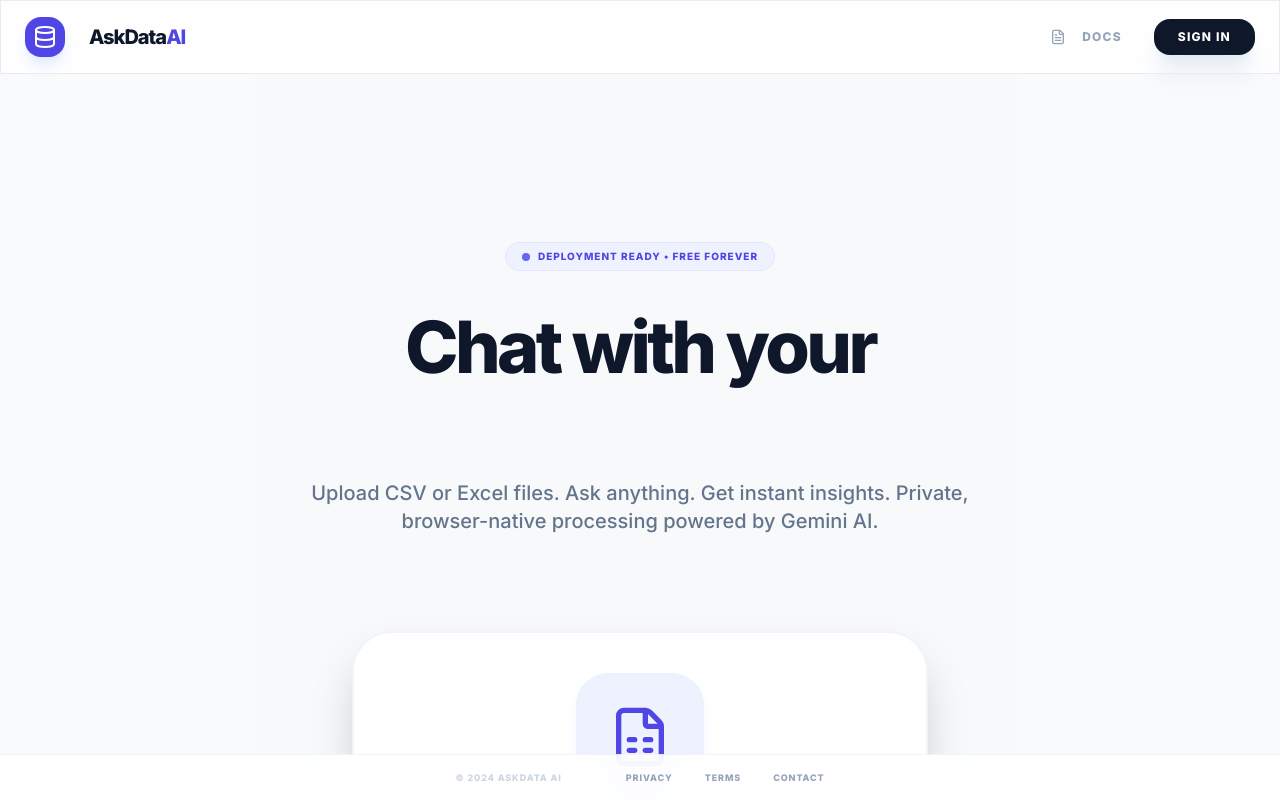
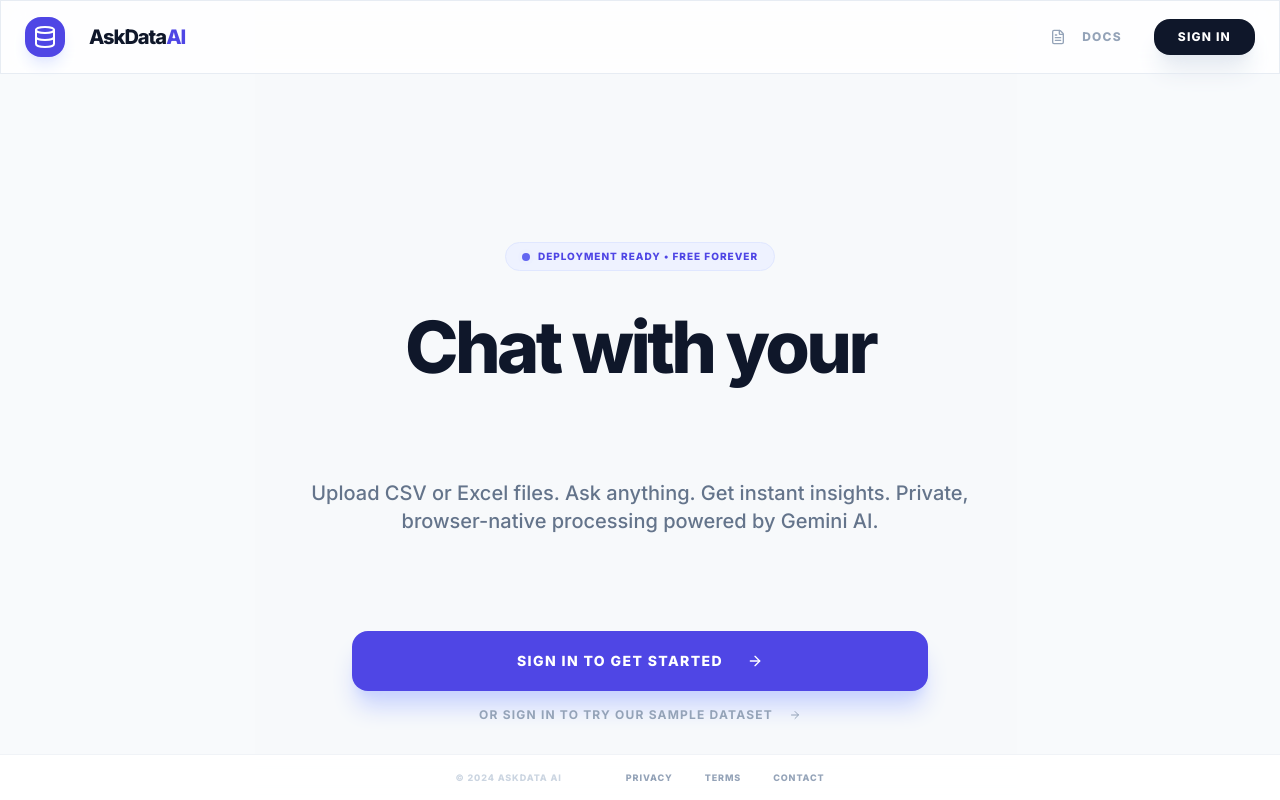
Before and after one commit to santhoshcse1509-dev/_AskDataAi_, a React (Vite) app: page / in a window 1280 px wide. Shown: the top 800 px of the page. Built offline with nearby package versions, Linux system fonts and the light colour scheme; the HTML template or start-up script is replaced by a standard one.

Commit message:
Require users to sign in before taking action on website

```diff
--- a/src/App.tsx
+++ b/src/App.tsx
@@ -38,7 +38,14 @@ const App: React.FC = () => {
   const exportMenuRef = useRef<HTMLDivElement>(null);
 
   useEffect(() => {
-    const syncAuth = () => setUser(AuthService.getCurrentUser());
+    const syncAuth = () => {
+      const currentUser = AuthService.getCurrentUser();
+      setUser(currentUser);
+      if (!currentUser) {
+        setTableData(null);
+        setQueryResult(null);
+      }
+    };
     window.addEventListener('auth-change', syncAuth);
     return () => window.removeEventListener('auth-change', syncAuth);
   }, []);
@@ -160,16 +167,26 @@ const App: React.FC = () => {
               </div>
 
               <div className="w-full max-w-xl space-y-4">
-                <FileUploader
-                  onUploadSuccess={handleUploadSuccess}
-                  isLoading={isUploading}
-                  setIsLoading={setIsUploading}
-                />
+                {user ? (
+                  <FileUploader
+                    onUploadSuccess={handleUploadSuccess}
+                    isLoading={isUploading}
+                    setIsLoading={setIsUploading}
+                  />
+                ) : (
+                  <button
+                    onClick={() => setIsAuthModalOpen(true)}
+                    className="w-full py-5 bg-indigo-600 hover:bg-indigo-700 text-white rounded-2xl font-black text-sm uppercase tracking-widest transition-all shadow-xl shadow-indigo-200 hover:shadow-indigo-300 flex items-center justify-center space-x-3 active:scale-[0.98]"
+                  >
+                    <span>Sign In to Get Started</span>
+                    <ArrowRight className="w-4 h-4" />
+                  </button>
+                )}
                 <button
-                  onClick={loadSampleData}
+                  onClick={() => user ? loadSampleData() : setIsAuthModalOpen(true)}
                   className="text-[10px] md:text-xs font-bold text-slate-400 hover:text-indigo-600 transition-colors uppercase tracking-widest flex items-center justify-center w-full space-x-2 group"
                 >
-                  <span>No file? Try our sample Sales dataset</span>
+                  <span>{user ? "No file? Try our sample Sales dataset" : "Or sign in to try our sample dataset"}</span>
                   <ArrowRight className="w-3 h-3 transition-transform group-hover:translate-x-1" />
                 </button>
               </div>
```
